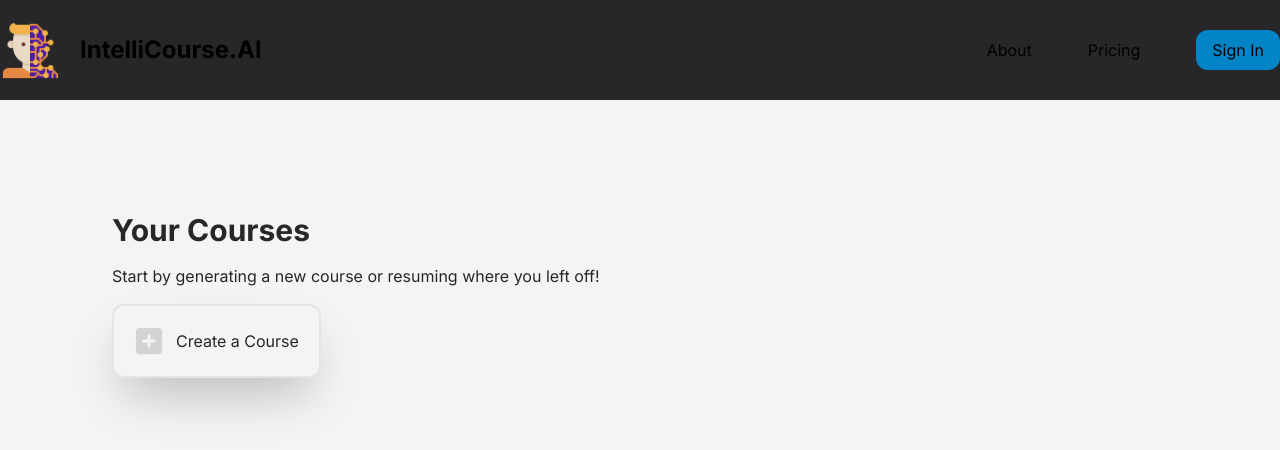
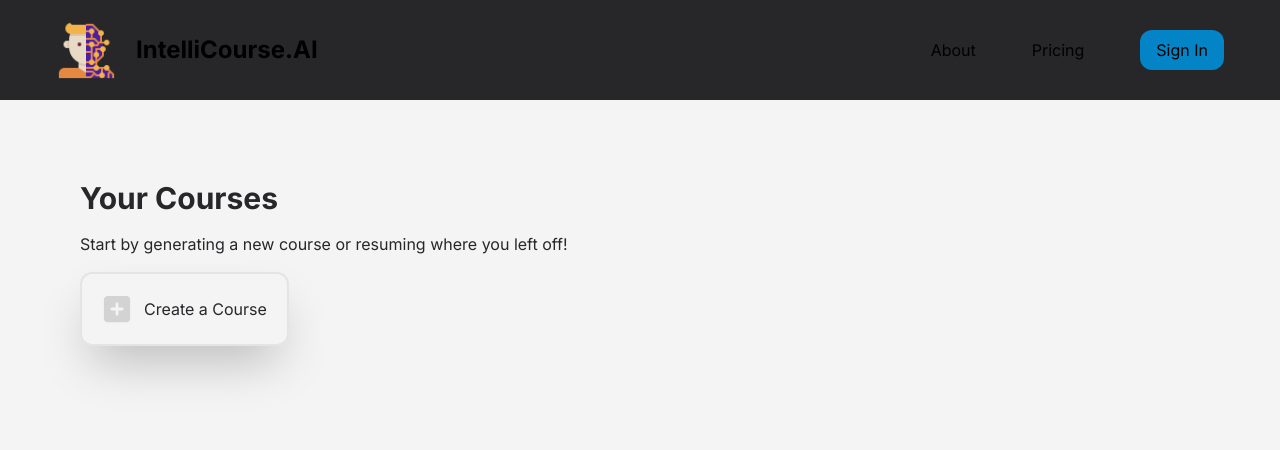
Before and after one commit to Eddie-Kuo/intellicourse-ai, a Next.js app: page /dashboard in a window 1280 px wide. Shown: the top 450 px of the page. Built offline with nearby package versions, Linux system fonts and the light colour scheme; no server answers.

Commit message:
fix header and body margins

```diff
--- a/src/app/dashboard/page.tsx
+++ b/src/app/dashboard/page.tsx
@@ -5,13 +5,13 @@ function Page() {
   return (
     <div className="flex h-screen bg-zinc-100">
       {/* Content Container*/}
-      <div className="p-28">
+      <div className="mx-auto w-full p-20">
         <div className="flex flex-col items-start gap-4">
           <h2 className="text-3xl font-bold text-zinc-800">Your Courses</h2>
           <p className="text-zinc-800">
             Start by generating a new course or resuming where you left off!
           </p>
-          <button className="flex items-center gap-3 rounded-xl border border-2 border-zinc-200 p-5 shadow-2xl">
+          <button className="flex items-center gap-3 rounded-xl border-2 border-zinc-200 p-5 shadow-2xl">
             <FaSquarePlus color={"lightGrey"} size={30} />
             <p className="text-semibold text-zinc-800">Create a Course</p>
           </button>
--- a/src/app/header.tsx
+++ b/src/app/header.tsx
@@ -6,7 +6,7 @@ import { SignedIn, SignedOut, UserButton } from "@clerk/nextjs";
 function Header() {
   return (
     <div className="z-10 w-full items-center bg-zinc-800 py-5">
-      <div className="mx-auto flex max-w-7xl items-center justify-between self-center">
+      <div className="mx-auto flex items-center justify-between self-center px-14">
         <Link href="/" className="flex items-center gap-5">
           <Image src="/logo.png" alt="app logo" width={60} height={60} />
           <p className="text-2xl font-bold">IntelliCourse.AI</p>
```
